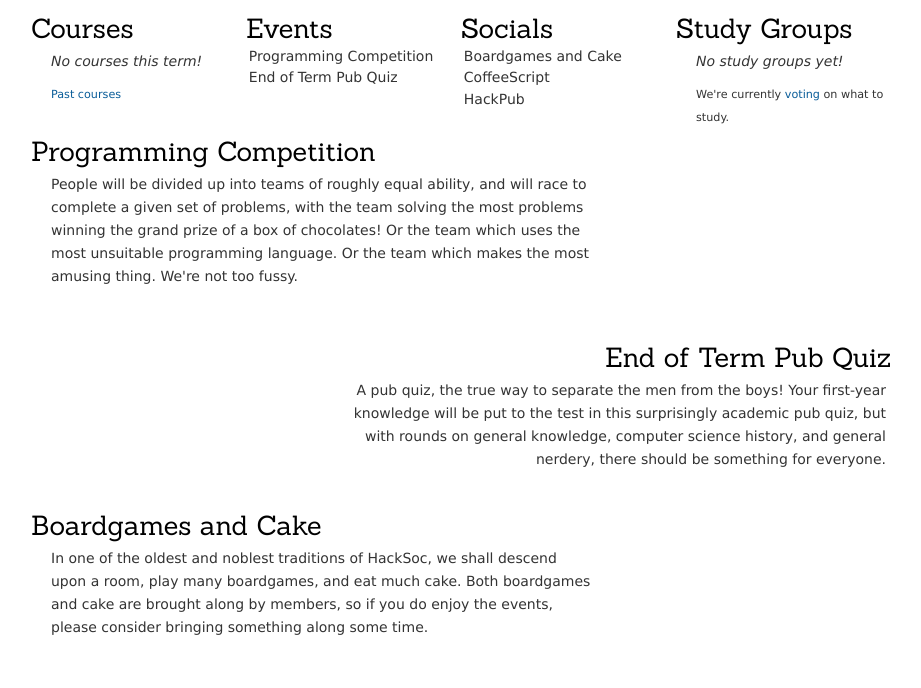
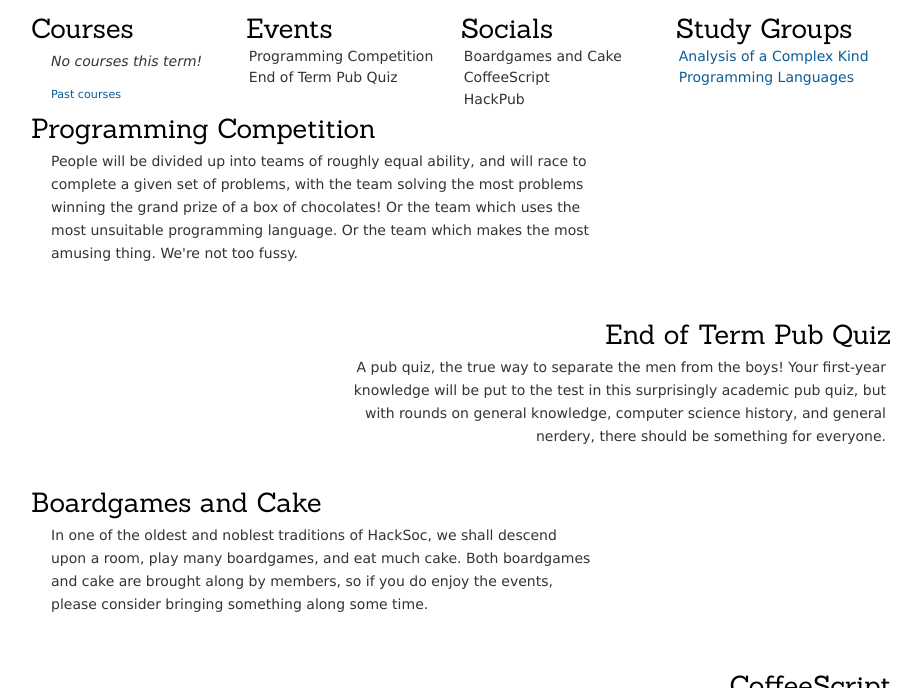
Before and after one commit to HackSoc/hacksoc.org, a Jekyll site: the page built from index.html, in a window 1280 px wide and 900 px high, scrolled down 539 px, cut to the strip 212-900 px from the top of the window. Shown: the whole strip, without its empty margins (179-1100 px from the left). Built offline with Jekyll 4.4.1, drawn with Linux system fonts in a browser that asks for light colours; some web fonts are replaced.

Commit message:
Put study groups on website

```diff
--- a/index.html
+++ b/index.html
@@ -31,8 +31,10 @@ layout: wrapper
 
   <div class="box">
     <h2>Study Groups</h2>
-    <p class="nothing">No study groups yet!</p>
-    <p class="meta">We're currently <a href="http://bit.ly/17Jl2qj">voting</a> on what to study.</p>
+    <ol>
+      <li><a href="https://www.coursera.org/course/complexanalysis">Analysis of a Complex Kind</a></li>
+      <li><a href="https://www.coursera.org/course/proglang">Programming Languages</a></li>
+    </ol>
   </div>
 </div>
 
```
